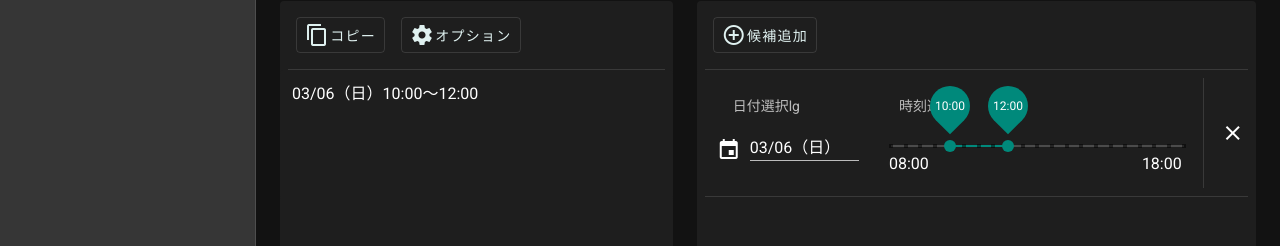
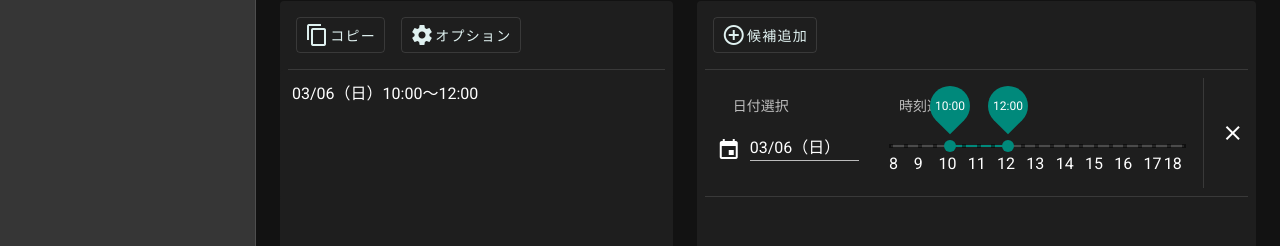
Before and after one commit to running1017/my-tools, a Nuxt app: page /schedule in a window 1280 px wide. Shown: the part 175-421 px from the top of the page. Built offline with nearby package versions, Linux system fonts and the light colour scheme.

Commit message:
スライダー目盛り修正

```diff
--- a/components/TimeSelector.vue
+++ b/components/TimeSelector.vue
@@ -2,10 +2,9 @@
   <v-container fluid class="pb-1 mb-2">
     <v-row align="end">
       <v-col>
-        <v-container fluid class="ma-0 pa-0">
         <v-row>
           <v-col align-self="start" cols="12" md="3" lg="4" xl="3">
-              <v-subheader>日付選択{{ breakpoint }}</v-subheader>
+            <v-subheader v-if="!$vuetify.breakpoint.xs">日付選択</v-subheader>
             <v-menu
               ref="menu"
               v-model="menu"
@@ -35,7 +34,7 @@
             </v-menu>
           </v-col>
           <v-col align-self="start">
-              <v-subheader>時刻選択</v-subheader>
+            <v-subheader v-if="!$vuetify.breakpoint.xs">時刻選択</v-subheader>
             <v-range-slider
               v-model="timeRange"
               :min="startTime"
@@ -43,7 +42,7 @@
               :step="stepMinutes / 60"
               color="teal darken-1"
               thumb-label="always"
-                thumb-size="40"
+              :thumb-size="$vuetify.breakpoint.xs ? 30 : 40"
               ticks
               tick-size="4"
               :tick-labels="timeLabels"
@@ -54,12 +53,11 @@
             </v-range-slider>
           </v-col>
         </v-row>
-        </v-container>
       </v-col>
 
       <v-divider vertical class="my-2"></v-divider>
 
-      <v-col cols="1" align-self="center">
+      <v-col cols="2" sm="1" align-self="center">
         <v-btn icon @click="deleteValue">
           <v-icon>mdi-close</v-icon>
         </v-btn>
@@ -99,9 +97,6 @@ export default {
     menu: false,
   }),
   computed: {
-    breakpoint() {
-      return this.$vuetify.breakpoint.name
-    },
     date: {
       get() {
         return this.value.date
@@ -111,10 +106,13 @@ export default {
       },
     },
     timeLabels() {
-      const length = ((this.endTime - this.startTime) / this.stepMinutes) * 60
+      const length = ((this.endTime - this.startTime) / this.stepMinutes) * 60 + 1
       const labels = Array(length)
-      labels[0] = timeFormatter(this.startTime)
-      labels.push(timeFormatter(this.endTime))
+      for (let t = this.startTime; t <= this.endTime; t++) {
+        if (this.endTime - this.startTime <= 10 || t % 2 === 0) {
+          labels[((t - this.startTime) * 60) / this.stepMinutes] = String(t)
+        }
+      }
       return labels
     },
     timeRange: {
```
Lines whose indentation alone changed are shown as unchanged.
